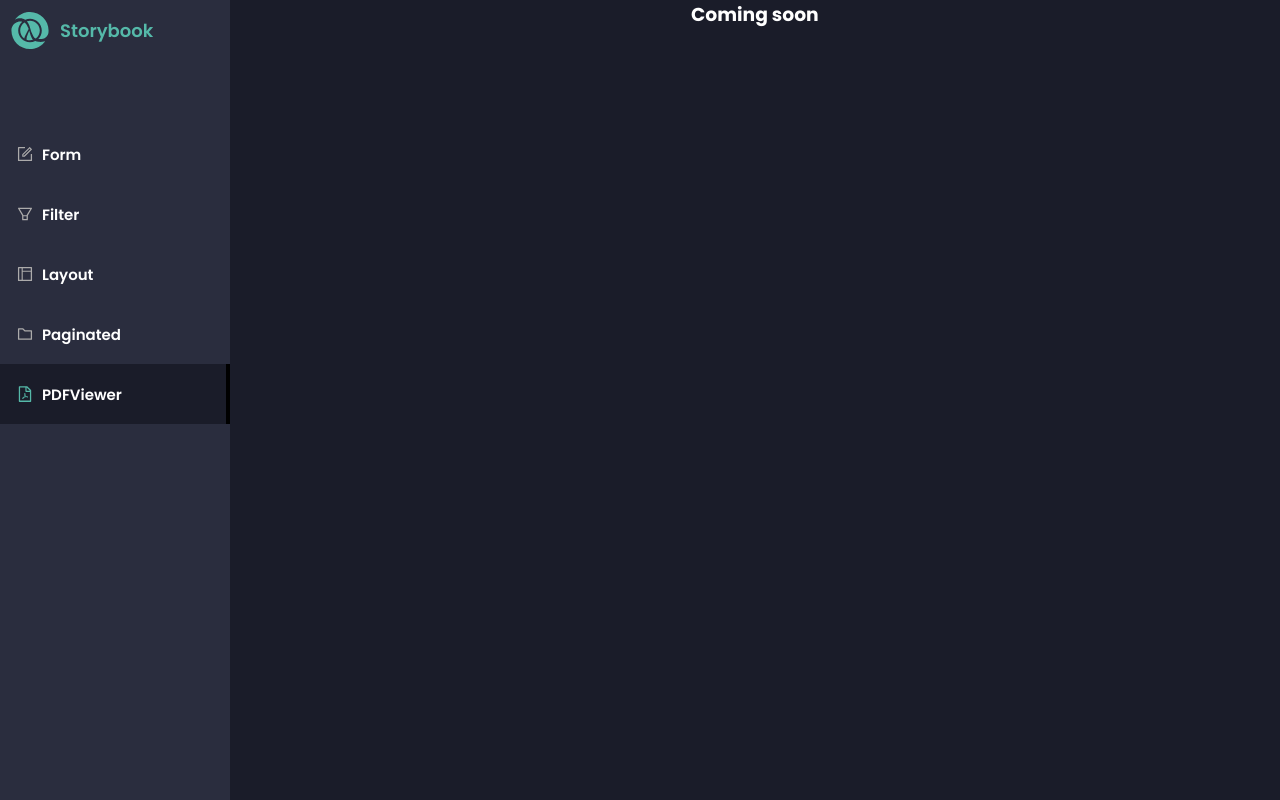
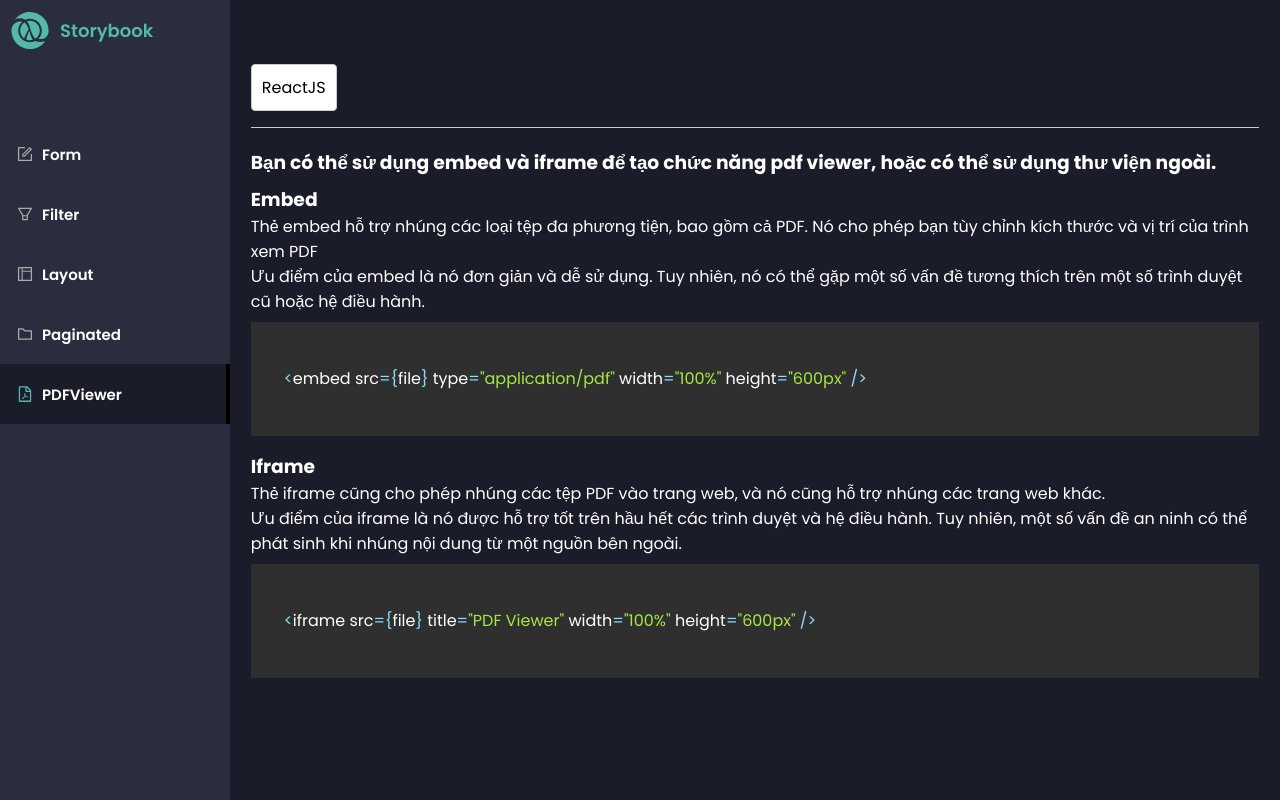
Before and after one commit to An7112/storybook, a React (Create React App) app: page /pdfviewer in a window 1280 px wide. Built offline with nearby package versions, Linux system fonts and the light colour scheme; a web font is replaced by a local one.

Commit message:
pdf viewer

```diff
--- a/src/pages/pdf-viewer/pdfViewer.tsx
+++ b/src/pages/pdf-viewer/pdfViewer.tsx
@@ -1,8 +1,56 @@
-import React from 'react'
+import Tabs from 'component/tabs/tabs'
+import React, { useCallback } from 'react'
+import { Prism as SyntaxHighlighter } from 'react-syntax-highlighter';
+import { materialDark } from 'react-syntax-highlighter/dist/esm/styles/prism';
+
+interface TabProps {
+  tabKey: string;
+}
+const CustomListView: React.FC<TabProps> = (props) => {
+
+  const embed = `
+    <embed src={file} type="application/pdf" width="100%" height="600px" />
+  `;
+
+  const iframe  = `
+    <iframe src={file} title="PDF Viewer" width="100%" height="600px" />
+  `;
+  return (
+    <div className='container-custom paginated'>
+      <h3>Bạn có thể sử dụng embed và iframe để tạo chức năng pdf viewer, hoặc có thể sử dụng thư viện ngoài.</h3>
+
+      <div className='source-code'>
+        <h3>Embed</h3>
+        <p>Thẻ embed hỗ trợ nhúng các loại tệp đa phương tiện, bao gồm cả PDF.
+        Nó cho phép bạn tùy chỉnh kích thước và vị trí của trình xem PDF</p>
+        <p>Ưu điểm của embed là nó đơn giản và dễ sử dụng.
+        Tuy nhiên, nó có thể gặp một số vấn đề tương thích trên một số trình duyệt cũ hoặc hệ điều hành.</p>
+        <SyntaxHighlighter language="javascript" style={materialDark}>
+          {embed}
+        </SyntaxHighlighter>
+      </div>
+      <div className='source-code'>
+        <h3>Iframe</h3>
+        <p>Thẻ iframe cũng cho phép nhúng các tệp PDF vào trang web, và nó cũng hỗ trợ nhúng các trang web khác.</p>
+        <p>Ưu điểm của iframe là nó được hỗ trợ tốt trên hầu hết các trình duyệt và hệ điều hành.
+          Tuy nhiên, một số vấn đề an ninh có thể phát sinh khi nhúng nội dung từ một nguồn bên ngoài.</p>
+        <SyntaxHighlighter language="javascript" style={materialDark}>
+          {iframe}
+        </SyntaxHighlighter>
+
+      </div>
+    </div>
+  );
+}
 
 function PDFViewer() {
+
+  const Item = useCallback((props: TabProps) => {
+    return <CustomListView {...props} />;
+  }, []);
+
   return (
-    <h3>Coming soon</h3>
+    <Tabs tabList={[{ id: 1, title: 'ReactJS' }]} RowList={Item} />
   )
 }
 
```
